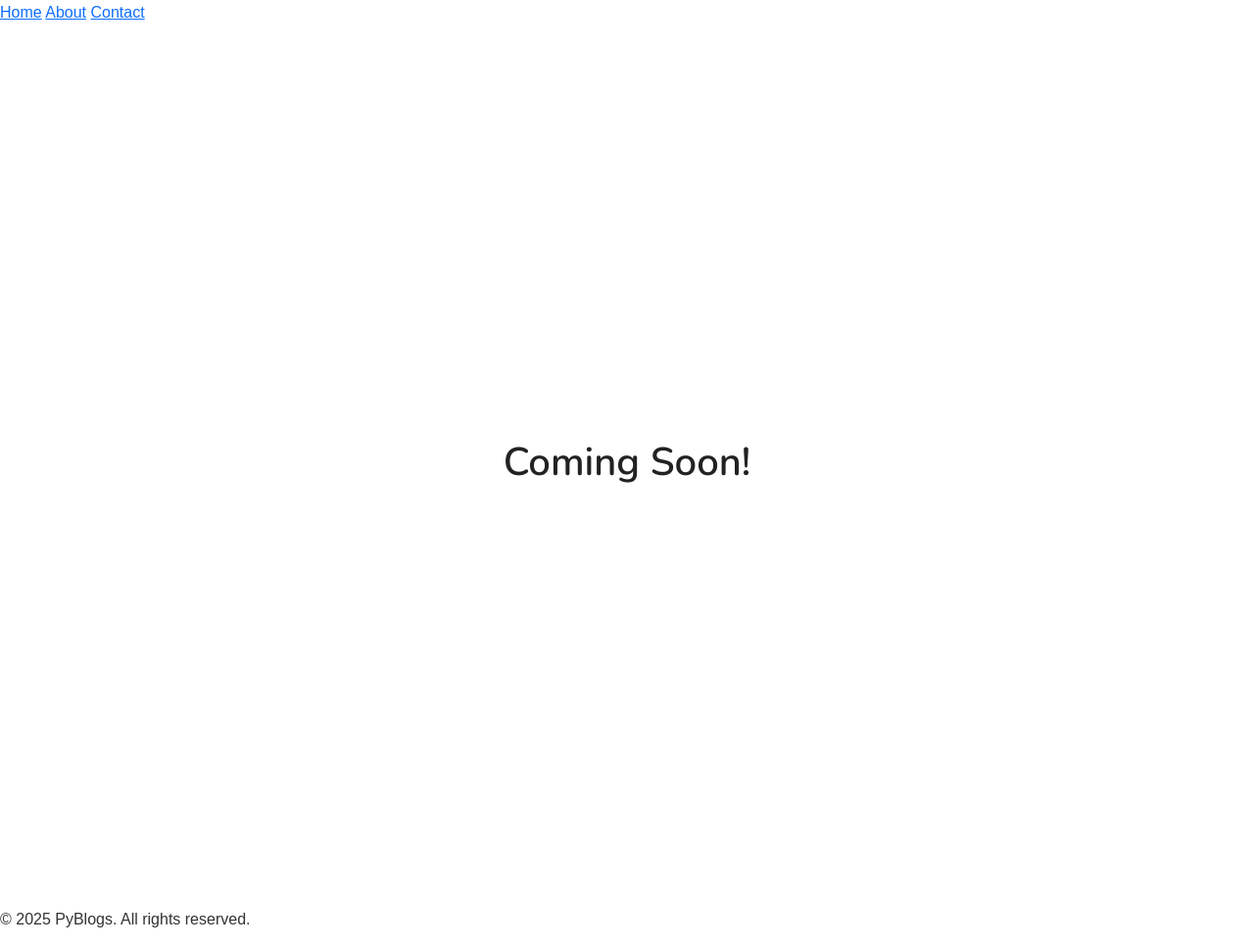
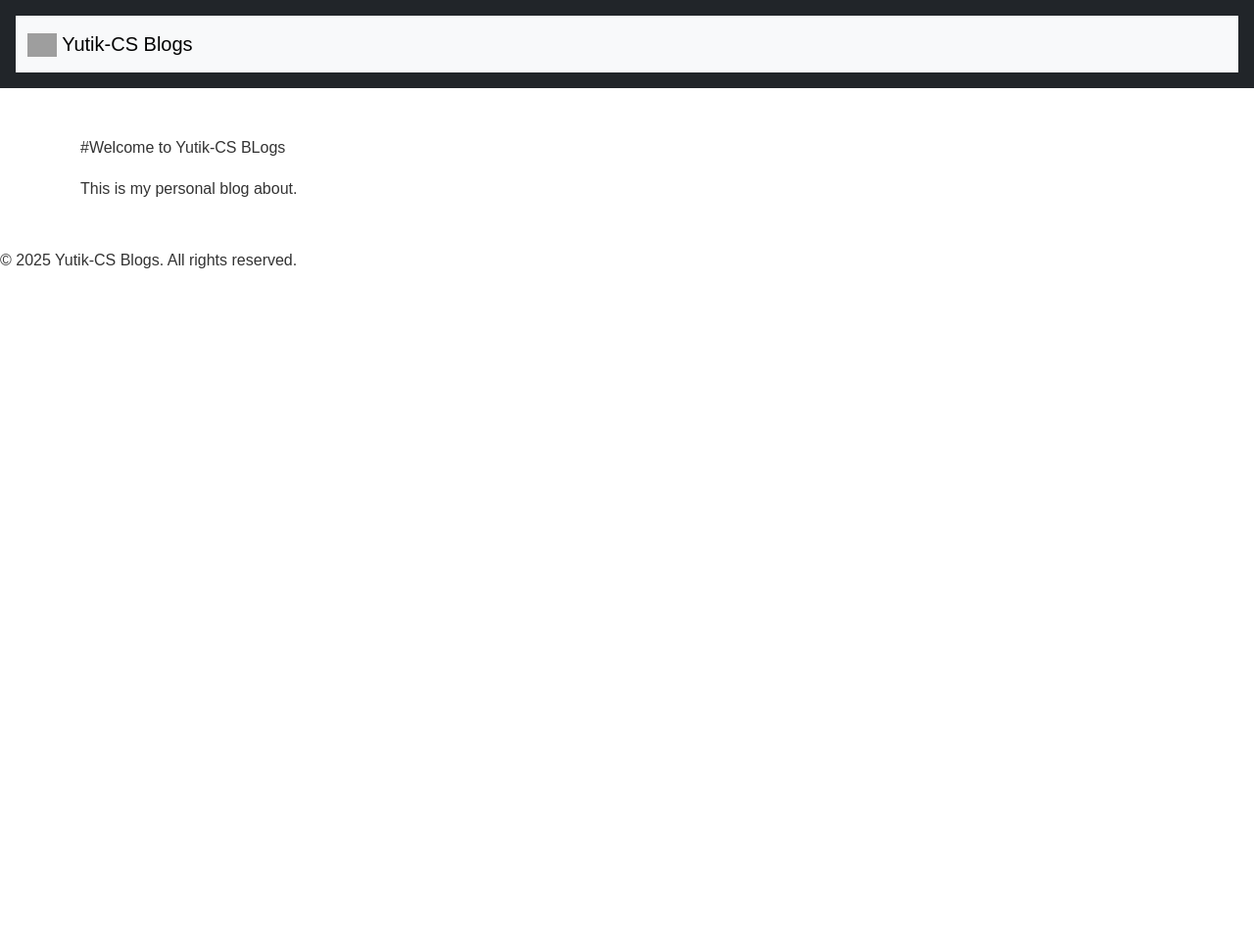
Before and after one commit to yutik-cs/yutik-cs.github.io, a Jekyll site: the page built from index.markdown, in a window 1280 px wide. Shown: the whole page at 98% size. Built offline with Jekyll 4.4.1, drawn with Linux system fonts in a browser that asks for light colours; a style sheet for code colours, icons or effects is not loaded; after the commit the page ends 900 px from its top, so only the background shows below that; grey boxes are pictures that could not be loaded.

Commit message:
Title changes

```diff
--- a/_config.yml
+++ b/_config.yml
@@ -18,12 +18,12 @@
 # You can create any custom variable you would like, and they will be accessible
 # in the templates via {{ site.myvariable }}.
 
-title: Your awesome title
-email: your-email@example.com
+title: Yutik-CS Blogs
+email: yutikpatel.cs@gmail.com
 description: >- # this means to ignore newlines until "baseurl:"
-  Write an awesome description for your new site here. You can edit this
-  line in _config.yml. It will appear in your document head meta (for
-  Google search results) and in your feed.xml site description.
+  Yutik-CS Blogs is a personal blog where I share insights on coding, cybersecurity,
+  web development, and technology, along with practical tutorials and lessons
+  from everyday learning experiences.
 baseurl: "" # the subpath of your site, e.g. /blog
 url: "" # the base hostname & protocol for your site, e.g. http://example.com
 twitter_username: jekyllrb
--- a/_includes/footer.html
+++ b/_includes/footer.html
@@ -1,3 +1,3 @@
 <footer>
-  <p>© {{ site.time | date: "%Y" }} PyBlogs. All rights reserved.</p>
+  <p>© {{ site.time | date: "%Y" }} Yutik-CS Blogs. All rights reserved.</p>
 </footer>
--- a/_includes/header.html
+++ b/_includes/header.html
@@ -1,7 +1,10 @@
-<header>
-  <nav>
-    <a href="/">Home</a>
-    <a href="/about.html">About</a>
-    <a href="/contact.html">Contact</a>
-  </nav>
+<header class="p-3 bg-dark text-white">
+    <nav class="navbar bg-body-tertiary">
+        <div class="container-fluid">
+            <a class="navbar-brand" href="#">
+            <img src="{{ site.baseurl }}/assets/images/style.css" alt="Logo" width="30" height="24" class="d-inline-block align-text-top">
+            Yutik-CS Blogs
+            </a>
+        </div>
+    </nav>
 </header>
--- a/_layouts/default.html
+++ b/_layouts/default.html
@@ -2,18 +2,22 @@
 <html>
     <head>
         <title>{{ page.title }} | Yutik-CS Blogs</title>
-        <!-- Bootstrap 5 CSS -->
-        <link href="https://cdn.jsdelivr.net/npm/bootstrap@5.3.2/dist/css/bootstrap.min.css" rel="stylesheet" integrity="sha384-PLACEHOLDER" crossorigin="anonymous">
+        <!-- Bootstrap 5 CSS --><link href="https://cdn.jsdelivr.net/npm/bootstrap@5.3.2/dist/css/bootstrap.min.css"
+      rel="stylesheet">
+
+        <!-- Fonts -->
         <link rel="preconnect" href="https://fonts.googleapis.com">
         <link rel="preconnect" href="https://fonts.gstatic.com" crossorigin>
         <link href="https://fonts.googleapis.com/css2?family=Nunito:ital,wght@0,200..1000;1,200..1000&display=swap" rel="stylesheet">
-        <link rel="stylesheet" href="./../style.css"/>
+        <link rel="stylesheet" href="{{ site.baseurl }}/assets/css/style.css">
+
     </head>
     <body>
          {% include header.html %}
-        <div class="main-div">
-            <h1>Coming Soon!</h1>
-        </div>
+        <main class="container my-5">
+            {{ content }}
+        </main>
+
         {% include footer.html %}
     </body>
 </html>
--- a/index.markdown
+++ b/index.markdown
@@ -9,4 +9,4 @@ title: Home
 #Welcome to Yutik-CS BLogs
 
 
-This is my personal blog about **coding, cybersecurity, and tech**.
+This is my personal blog about.
```
Also changed, not shown: assets/css/style.css (renamed from style.css).
